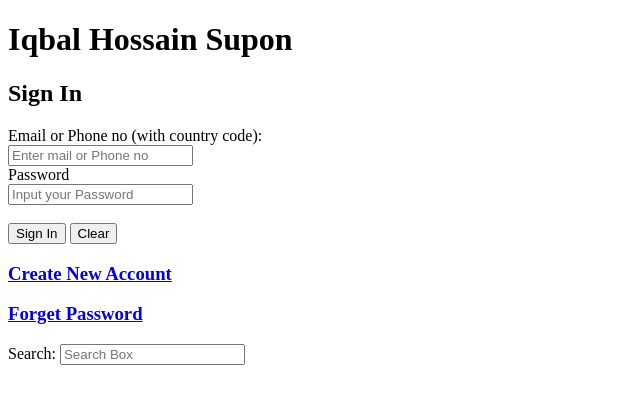
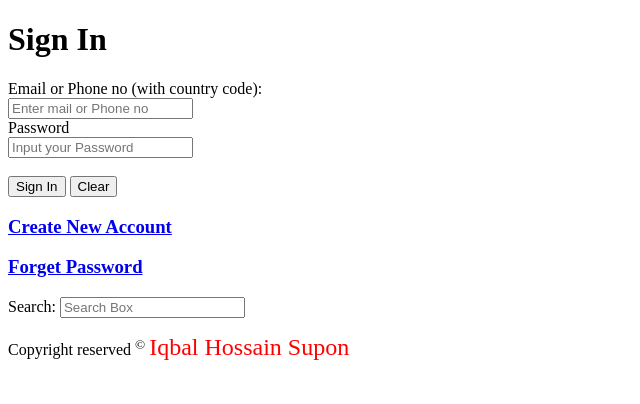
Before and after one commit to suponncvt/html-form, a plain HTML site: page index.html in a window 1280 px wide. Shown: the whole page, without its empty margins (0-640 px from the left). Drawn offline with Linux system fonts and the light colour scheme.

Commit message:
Update index.html

```diff
--- a/index.html
+++ b/index.html
@@ -7,10 +7,9 @@
     <title>Sign In</title>
 </head>
 <body>
-    <h1>Iqbal Hossain Supon</h1>
     <!-- Sign In Form -->
     <p>
-        <h2 >Sign In</h2>
+        <h1 >Sign In</h1>
         <form autocomplete="on">
             <!-- Form mail input -->
             <label for="email&phone">Email or Phone no (with country code):</label> <br>
@@ -37,5 +36,7 @@
         <label for="search"> Search: </label>
         <input type="search" id="search" name="search" placeholder="Search Box">
     </form>
+
+    <p> Copyright reserved <sup>&COPY;</sup> <font size="5px" color="red"> Iqbal Hossain Supon </font> </p>
 </body>
 </html>
```
